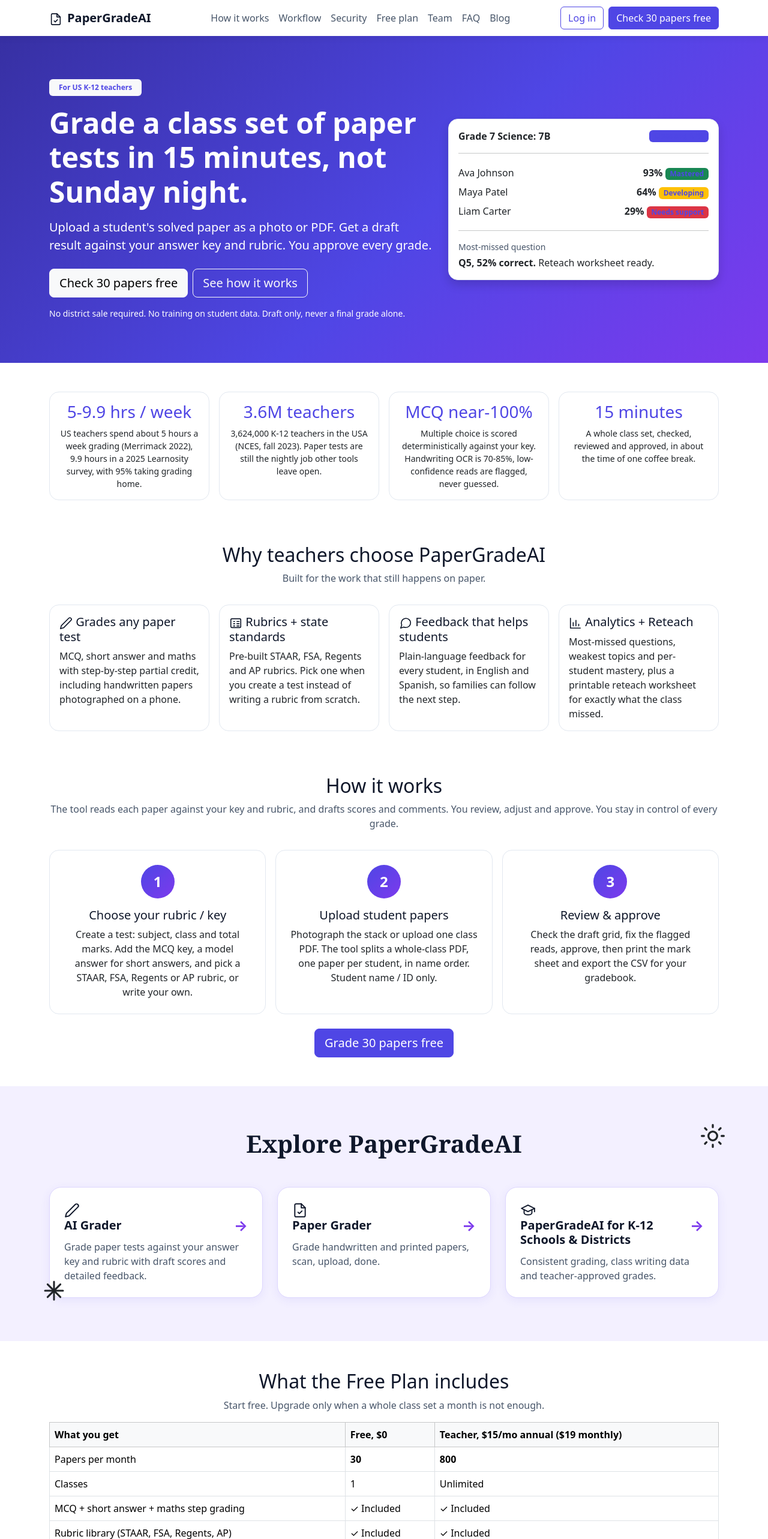
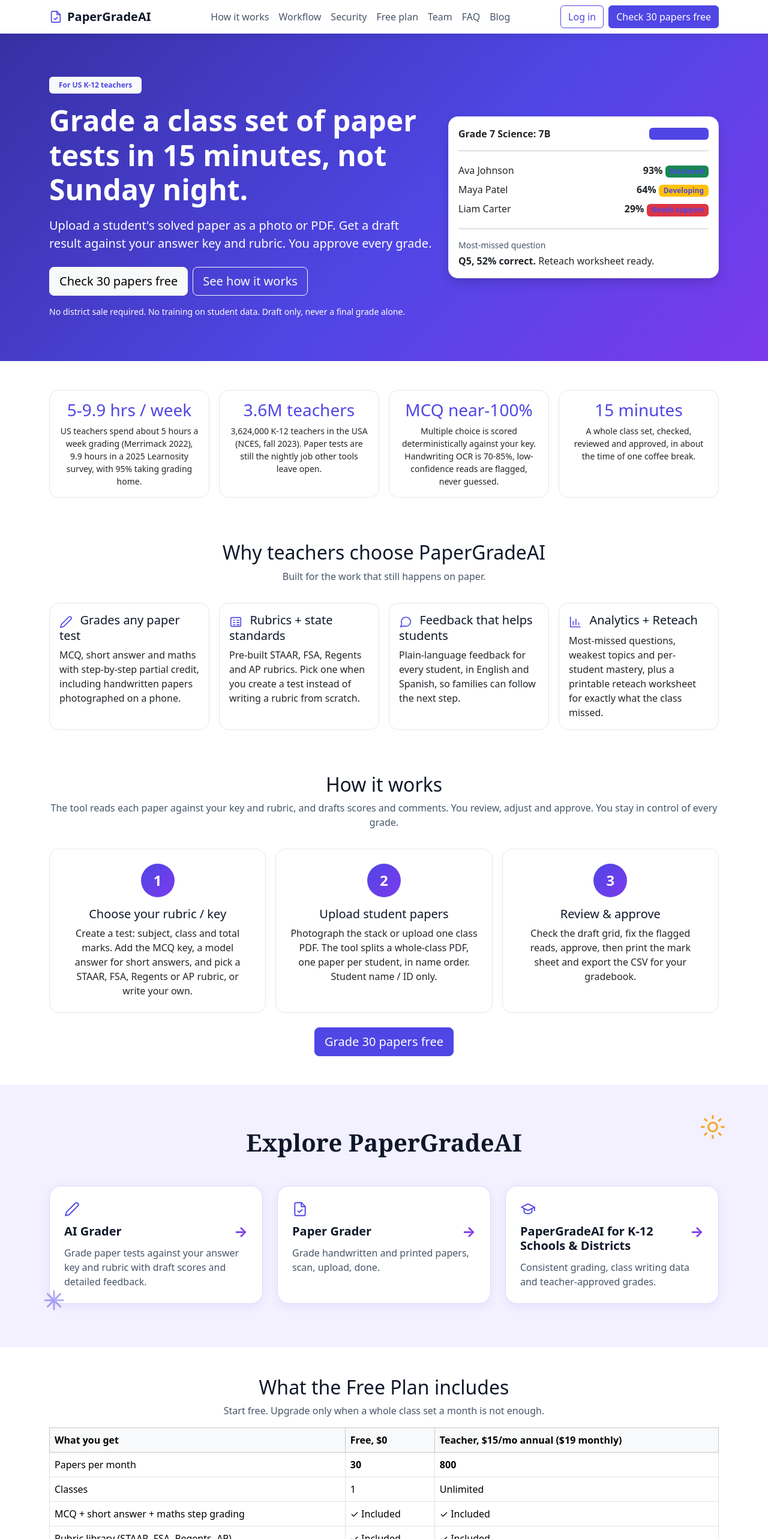
Before and after one commit to Asif-muneeer/paper-grade-ai, a Next.js app: page / in a window 1280 px wide. Shown: the top 2566 px of the page at 60% size. Built offline with nearby package versions, Linux system fonts and the light colour scheme.

Commit message:
Replace emoji icons with professional SVG icons

```diff
--- a/app/globals.css
+++ b/app/globals.css
@@ -33,7 +33,12 @@ body { background: #f8f9fa; color: var(--brand-slate); }
 .landing-nav .navbar-brand { color: var(--brand-navy); }
 .landing-nav .nav-link { color: var(--brand-slate); font-weight: 500; }
 .landing-nav .nav-link:hover { color: var(--brand-indigo); }
-.logo-mark { font-size: 1.4rem; }
+.logo-mark { display: inline-flex; vertical-align: -0.25em; color: var(--brand-indigo); }
+.brand-icon { display: inline-flex; vertical-align: -0.25em; margin-right: .35rem; color: var(--brand-indigo); }
+.navbar-dark .brand-icon { color: #fff; }
+.card-icon { color: var(--brand-indigo); display: inline-flex; vertical-align: -0.35em; margin-right: .45rem; }
+.explore-icon { color: var(--brand-indigo); margin-bottom: .75rem; }
+.badge svg { vertical-align: -0.15em; margin-right: .25rem; }
 .hero-card { border: 0; border-radius: 1rem; }
 .step-num { width: 56px; height: 56px; margin: 0 auto; border-radius: 50%; background: linear-gradient(135deg, var(--brand-indigo), var(--brand-violet)); color: #fff; font-size: 1.5rem; font-weight: 700; line-height: 56px; }
 .avatar-circle { width: 72px; height: 72px; margin: 0 auto; border-radius: 50%; background: linear-gradient(135deg, var(--brand-indigo), var(--brand-violet)); color: #fff; font-size: 1.4rem; font-weight: 700; line-height: 72px; }
@@ -47,7 +52,7 @@ body { background: #f8f9fa; color: var(--brand-slate); }
 .rubric-chip { display: inline-block; background: #FEF3C7; color: #92400E; border: 1px solid #FDE68A; border-radius: 999px; padding: .4rem 1.1rem; font-weight: 700; }
 .accuracy-num { font-size: 2rem; font-weight: 800; color: var(--brand-indigo); }
 .trust-badge { border: 1px solid var(--brand-lavender-border); }
-.trust-icon { font-size: 2rem; }
+.trust-icon { color: var(--brand-indigo); display: flex; justify-content: center; }
 
 .site-footer { background: var(--brand-navy); border-top: 1px solid var(--brand-navy); color: #CBD5E1; }
 .site-footer h5, .site-footer h6 { color: #fff; }
@@ -63,9 +68,9 @@ body { background: #f8f9fa; color: var(--brand-slate); }
 .explore-card h5 { font-weight: 700; margin-bottom: .75rem; padding-right: .5rem; }
 .explore-card p { color: var(--brand-slate); }
 .explore-arrow { color: var(--brand-violet); font-size: 1.5rem; font-weight: 700; line-height: 1; flex-shrink: 0; }
-.explore-deco { position: absolute; font-size: 2.5rem; pointer-events: none; }
-.explore-deco-star { left: 0; bottom: 10px; }
-.explore-deco-sun { right: 0; top: 0; }
+.explore-deco { position: absolute; pointer-events: none; }
+.explore-deco-star { left: 0; bottom: 10px; color: var(--brand-indigo); opacity: .45; }
+.explore-deco-sun { right: 0; top: 0; color: var(--brand-amber); opacity: .85; }
 @media (max-width: 767px) { .explore-deco { display: none; } .explore-title { font-size: 2rem; } }
 .table-responsive { overflow-x: auto; }
 .badge-low { background: #dc3545; }
```
